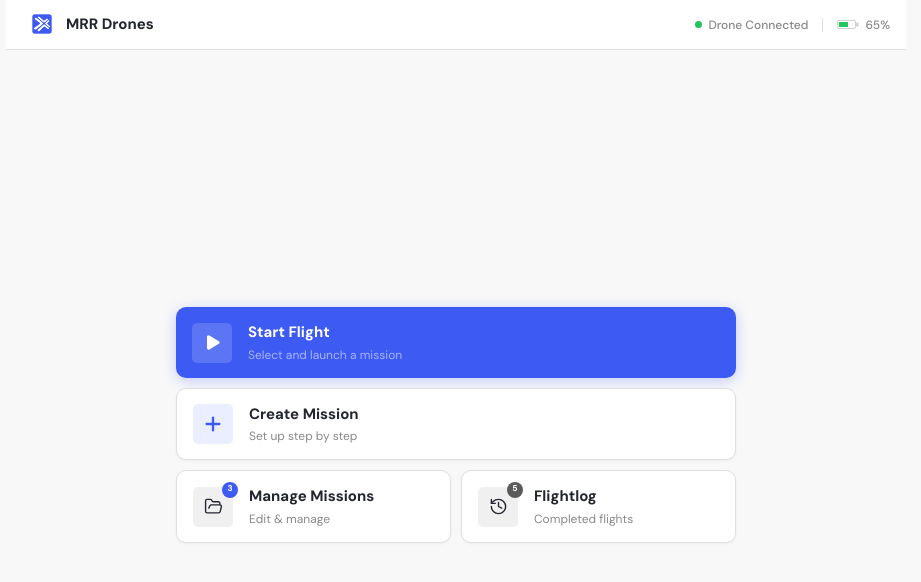
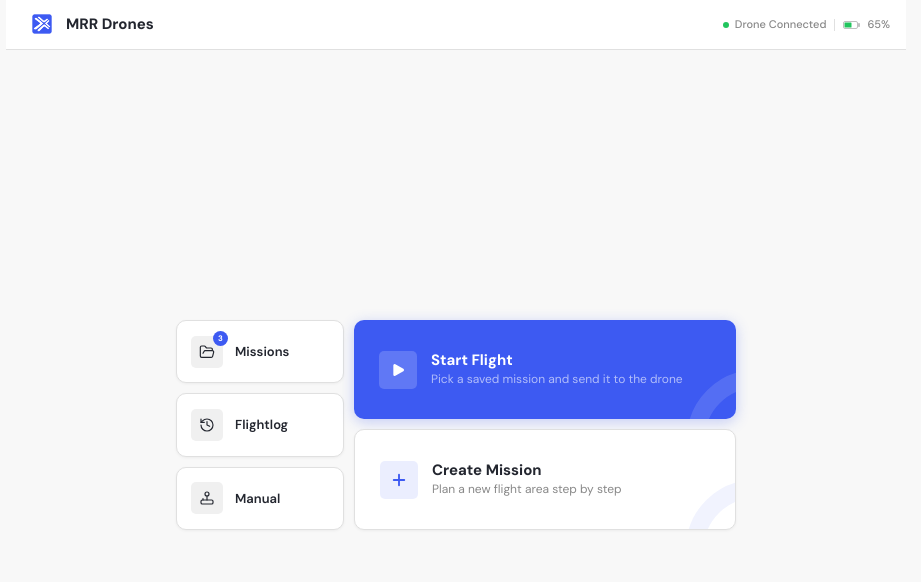
Before and after one commit to Meeszon/MRR-Wizard, a React (Vite) app: page /missions/edit in a window 1280 px wide. Shown: the top 582 px of the page, without its empty margins (184-1105 px from the left). Built offline with nearby package versions, Linux system fonts and the light colour scheme.

Commit message:
New home page layout

```diff
--- a/src/App.jsx
+++ b/src/App.jsx
@@ -12,6 +12,7 @@ import Step4Ready from './pages/wizard/Step4_Ready'
 import EditMissionPage from './pages/EditMissionPage'
 import FlightLogPage from './pages/FlightLogPage'
 import StartFlightPage from './pages/StartFlightPage'
+import ManualFlightPage from './pages/ManualFlightPage'
 
 export default function App() {
   return (
@@ -31,6 +32,7 @@ export default function App() {
                 <Route path="/missions/edit" element={<EditMissionPage />} />
                 <Route path="/flightlog" element={<FlightLogPage />} />
                 <Route path="/start-flight" element={<StartFlightPage />} />
+                <Route path="/manual-flight" element={<ManualFlightPage />} />
                 <Route path="*" element={<Navigate to="/" replace />} />
               </Routes>
             </div>
--- a/src/pages/HomePage.jsx
+++ b/src/pages/HomePage.jsx
@@ -1,5 +1,5 @@
 import { useNavigate } from 'react-router-dom'
-import { Plus, FolderOpen, Play, History } from 'lucide-react'
+import { Plus, FolderOpen, Play, History, Joystick } from 'lucide-react'
 import logo from '../assets/logo.png'
 import { useMissions } from '../hooks/useMissions'
 import { useWizard } from '../hooks/useWizard'
@@ -12,7 +12,7 @@ const DRONE_BATTERY = 65
 
 export default function HomePage() {
   const navigate = useNavigate()
-  const { missions, completedMissions } = useMissions()
+  const { missions } = useMissions()
   const { startNewWizard } = useWizard()
 
   function handleNewMission() {
@@ -35,192 +35,233 @@ export default function HomePage() {
         <span className="font-bold text-title ml-1" style={{ fontSize: '15px' }}>
           MRR Drones
         </span>
+
         <div className="ml-auto flex items-center gap-2">
           <div className="flex items-center gap-1.5">
             <div
               style={{
-                width: '7px',
-                height: '7px',
+                width: '6px',
+                height: '6px',
                 borderRadius: '50%',
                 background: DRONE_CONNECTED ? '#22C55E' : '#CBCBCB',
+                flexShrink: 0,
               }}
             />
-            <span style={{ fontSize: '12px', color: '#888', fontWeight: 500 }}>
+            <span style={{ fontSize: '11px', color: '#888', fontWeight: 500 }}>
               {DRONE_CONNECTED ? 'Drone Connected' : 'No drone'}
             </span>
           </div>
           {DRONE_CONNECTED && (
-            <div style={{ width: '1px', height: '14px', background: '#E0E0E0', margin: '0 6px' }} />
-          )}
-          {DRONE_CONNECTED && (
+            <>
+              <div style={{ width: '1px', height: '12px', background: '#E0E0E0' }} />
               <div className="flex items-center gap-1.5">
-              <svg width="22" height="9" viewBox="0 0 22 9" fill="none">
+                <svg width="18" height="8" viewBox="0 0 18 8" fill="none" style={{ flexShrink: 0 }}>
+                  <rect x="0.5" y="0.5" width="14" height="7" rx="1.5" stroke="#C0C0C0" />
+                  <rect x="15" y="2" width="2" height="4" rx="0.75" fill="#C0C0C0" />
                   <rect
-                  x="0.5"
-                  y="0.5"
-                  width="18"
-                  height="8"
-                  rx="1.5"
-                  stroke="#D0D0D0"
-                  strokeWidth="1"
-                />
-                <rect x="19" y="2.5" width="2.5" height="4" rx="1" fill="#D0D0D0" />
-                <rect
-                  x="2"
-                  y="2"
-                  width={Math.round((DRONE_BATTERY / 100) * 14)}
+                    x="1.5"
+                    y="1.5"
+                    width={Math.round((DRONE_BATTERY / 100) * 11)}
                     height="5"
                     rx="0.5"
                     fill={DRONE_BATTERY <= 20 ? '#E0515F' : '#22C55E'}
                   />
                 </svg>
-              <span style={{ fontSize: '12px', color: '#888', fontWeight: 500 }}>
+                <span style={{ fontSize: '11px', color: '#888', fontWeight: 500 }}>
                   {DRONE_BATTERY}%
                 </span>
               </div>
+            </>
           )}
         </div>
       </div>
 
       {/* Content */}
       <div className="flex-1 flex items-center justify-center px-8 min-h-0">
-        <div className="flex flex-col gap-2.5 w-full max-w-[560px]">
-          {/* 1 — Start a Flight (blue, full width) */}
-          <button
-            type="button"
-            onClick={() => navigate('/start-flight')}
-            className="flex items-center gap-4 rounded-card active:scale-[0.98] transition-transform select-none w-full"
-            style={{
-              background: BLUE,
-              padding: '14px 16px',
-              boxShadow: '0 3px 14px rgba(61,90,242,0.28)',
-            }}
-          >
-            <div
-              className="flex items-center justify-center rounded-btn flex-shrink-0"
-              style={{ width: '40px', height: '40px', background: 'rgba(255,255,255,0.16)' }}
-            >
-              <Play size={19} color="white" fill="white" strokeWidth={0} />
-            </div>
-            <div className="text-left">
-              <div className="font-bold text-white" style={{ fontSize: '15px' }}>
-                Start Flight
-              </div>
-              <div style={{ fontSize: '12px', color: 'rgba(255,255,255,0.55)', marginTop: '2px' }}>
-                Select and launch a mission
-              </div>
-            </div>
-          </button>
-
-          {/* 2 — Create a new Flight */}
-          <button
-            type="button"
-            onClick={handleNewMission}
-            className="flex items-center gap-4 rounded-card active:scale-[0.98] transition-transform select-none w-full bg-white border border-border"
-            style={{ padding: '14px 16px', boxShadow: '0 1px 3px rgba(0,0,0,0.05)' }}
-          >
-            <div
-              className="flex items-center justify-center rounded-btn flex-shrink-0"
-              style={{ width: '40px', height: '40px', background: 'rgba(61,90,242,0.10)' }}
-            >
-              <Plus size={22} color={BLUE} strokeWidth={2.5} />
-            </div>
-            <div className="text-left">
-              <div className="font-bold text-title" style={{ fontSize: '15px' }}>
-                Create Mission
-              </div>
-              <div style={{ fontSize: '12px', color: '#888', marginTop: '2px' }}>
-                Set up step by step
-              </div>
-            </div>
-          </button>
-
-          {/* 3 — My Missions + Flightlog (white, half width each) */}
-          <div className="grid grid-cols-2 gap-2.5">
+        <div className="flex gap-2.5 w-full max-w-[560px]" style={{ height: '210px' }}>
+          {/* Left column: 3 secondary buttons */}
+          <div className="flex flex-col gap-2.5" style={{ width: '168px' }}>
+            {/* Manage Missions */}
             <button
               type="button"
               onClick={() => navigate('/missions')}
-              className="flex items-center gap-4 rounded-card active:scale-[0.98] transition-transform select-none bg-white border border-border"
-              style={{ padding: '14px 16px', boxShadow: '0 1px 3px rgba(0,0,0,0.05)' }}
+              className="flex-1 flex items-center gap-3 rounded-card active:scale-[0.98] transition-transform select-none bg-white border border-border text-left"
+              style={{ padding: '10px 14px', boxShadow: '0 1px 3px rgba(0,0,0,0.05)' }}
             >
               <div
-                className="flex items-center justify-center rounded-btn flex-shrink-0 relative"
-                style={{ width: '40px', height: '40px', background: '#F0F0F0' }}
+                className="relative flex items-center justify-center rounded-btn flex-shrink-0"
+                style={{ width: '32px', height: '32px', background: '#F0F0F0' }}
               >
-                <FolderOpen size={19} color={DARK} strokeWidth={1.75} />
+                <FolderOpen size={16} color={DARK} strokeWidth={1.75} />
                 {missions.length > 0 && (
                   <span
                     className="absolute font-bold rounded-full"
                     style={{
                       top: '-5px',
                       right: '-5px',
-                      width: '16px',
-                      height: '16px',
-                      fontSize: '8.5px',
+                      width: '15px',
+                      height: '15px',
+                      fontSize: '8px',
                       background: BLUE,
                       color: 'white',
                       display: 'grid',
                       placeItems: 'center',
-                      lineHeight: '1',
                     }}
                   >
                     {missions.length}
                   </span>
                 )}
               </div>
-              <div className="text-left min-w-0">
-                <div className="font-bold text-title truncate" style={{ fontSize: '15px' }}>
-                  Manage Missions
+              <span className="font-semibold text-title truncate" style={{ fontSize: '13px' }}>
+                Missions
+              </span>
+            </button>
+
+            {/* Flightlog */}
+            <button
+              type="button"
+              onClick={() => navigate('/flightlog')}
+              className="flex-1 flex items-center gap-3 rounded-card active:scale-[0.98] transition-transform select-none bg-white border border-border text-left"
+              style={{ padding: '10px 14px', boxShadow: '0 1px 3px rgba(0,0,0,0.05)' }}
+            >
+              <div
+                className="flex items-center justify-center rounded-btn flex-shrink-0"
+                style={{ width: '32px', height: '32px', background: '#F0F0F0' }}
+              >
+                <History size={16} color={DARK} strokeWidth={1.75} />
+              </div>
+              <span className="font-semibold text-title truncate" style={{ fontSize: '13px' }}>
+                Flightlog
+              </span>
+            </button>
+
+            {/* Manual Flight */}
+            <button
+              type="button"
+              onClick={() => navigate('/manual-flight')}
+              className="flex-1 flex items-center gap-3 rounded-card active:scale-[0.98] transition-transform select-none bg-white border border-border text-left"
+              style={{ padding: '10px 14px', boxShadow: '0 1px 3px rgba(0,0,0,0.05)' }}
+            >
+              <div
+                className="flex items-center justify-center rounded-btn flex-shrink-0"
+                style={{ width: '32px', height: '32px', background: '#F0F0F0' }}
+              >
+                <Joystick size={16} color={DARK} strokeWidth={1.75} />
+              </div>
+              <span className="font-semibold text-title truncate" style={{ fontSize: '13px' }}>
+                Manual
+              </span>
+            </button>
+          </div>
+
+          {/* Right column: 2 primary buttons */}
+          <div className="flex flex-col gap-2.5 flex-1">
+            {/* Start Flight */}
+            <button
+              type="button"
+              onClick={() => navigate('/start-flight')}
+              className="flex-1 flex items-center rounded-card active:scale-[0.98] transition-transform select-none overflow-hidden relative"
+              style={{
+                background: BLUE,
+                paddingLeft: '25px',
+                paddingRight: '16px',
+                gap: '14px',
+                boxShadow: '0 3px 14px rgba(61,90,242,0.28)',
+              }}
+            >
+              {/* Decorative arc */}
+              <svg
+                aria-hidden="true"
+                style={{ position: 'absolute', bottom: '-20px', right: '-20px', opacity: 0.12 }}
+                width="90"
+                height="90"
+                viewBox="0 0 90 90"
+                fill="none"
+              >
+                <circle cx="90" cy="90" r="60" stroke="white" strokeWidth="18" fill="none" />
+              </svg>
+              <div
+                className="flex items-center justify-center rounded-btn flex-shrink-0"
+                style={{ width: '38px', height: '38px', background: 'rgba(255,255,255,0.18)' }}
+              >
+                <Play size={16} color="white" fill="white" strokeWidth={0} />
               </div>
               <div
-                  className="truncate"
-                  style={{ fontSize: '12px', color: '#888', marginTop: '2px' }}
+                className="text-left flex-1 min-w-0"
+                style={{
+                  height: '38px',
+                  display: 'flex',
+                  flexDirection: 'column',
+                  justifyContent: 'center',
+                }}
               >
-                  Edit &amp; manage
+                <div
+                  className="font-bold text-white"
+                  style={{ fontSize: '15px', lineHeight: '1.2' }}
+                >
+                  Start Flight
+                </div>
+                <div
+                  style={{
+                    fontSize: '12px',
+                    color: 'rgba(255,255,255,0.60)',
+                    marginTop: '3px',
+                    lineHeight: '1.3',
+                  }}
+                >
+                  Pick a saved mission and send it to the drone
                 </div>
               </div>
             </button>
 
+            {/* Create Mission */}
             <button
               type="button"
-              onClick={() => navigate('/flightlog')}
-              className="flex items-center gap-4 rounded-card active:scale-[0.98] transition-transform select-none bg-white border border-border"
-              style={{ padding: '14px 16px', boxShadow: '0 1px 3px rgba(0,0,0,0.05)' }}
+              onClick={handleNewMission}
+              className="flex-1 flex items-center rounded-card active:scale-[0.98] transition-transform select-none bg-white border border-border overflow-hidden relative"
+              style={{
+                paddingLeft: '25px',
+                paddingRight: '16px',
+                gap: '14px',
+                boxShadow: '0 1px 3px rgba(0,0,0,0.05)',
+              }}
+            >
+              {/* Decorative arc */}
+              <svg
+                aria-hidden="true"
+                style={{ position: 'absolute', bottom: '-20px', right: '-20px', opacity: 0.07 }}
+                width="90"
+                height="90"
+                viewBox="0 0 90 90"
+                fill="none"
+              >
+                <circle cx="90" cy="90" r="60" stroke={BLUE} strokeWidth="18" fill="none" />
+              </svg>
+              <div
+                className="flex items-center justify-center rounded-btn flex-shrink-0"
+                style={{ width: '38px', height: '38px', background: 'rgba(61,90,242,0.10)' }}
+              >
+                <Plus size={18} color={BLUE} strokeWidth={2.5} />
+              </div>
+              <div
+                className="text-left flex-1 min-w-0"
+                style={{
+                  height: '38px',
+                  display: 'flex',
+                  flexDirection: 'column',
+                  justifyContent: 'center',
+                }}
               >
                 <div
-                className="flex items-center justify-center rounded-btn flex-shrink-0 relative"
-                style={{ width: '40px', height: '40px', background: '#F0F0F0' }}
+                  className="font-bold text-title"
+                  style={{ fontSize: '15px', lineHeight: '1.2' }}
                 >
-                <History size={19} color={DARK} strokeWidth={1.75} />
-                {completedMissions.length > 0 && (
-                  <span
-                    className="absolute font-bold rounded-full"
-                    style={{
-                      top: '-5px',
-                      right: '-5px',
-                      width: '16px',
-                      height: '16px',
-                      fontSize: '8.5px',
-                      background: '#5A5A5A',
-                      color: 'white',
-                      display: 'grid',
-                      placeItems: 'center',
-                      lineHeight: '1',
-                    }}
-                  >
-                    {completedMissions.length}
-                  </span>
-                )}
-              </div>
-              <div className="text-left min-w-0">
-                <div className="font-bold text-title truncate" style={{ fontSize: '15px' }}>
-                  Flightlog
+                  Create Mission
                 </div>
                 <div
-                  className="truncate"
-                  style={{ fontSize: '12px', color: '#888', marginTop: '2px' }}
+                  style={{ fontSize: '12px', color: '#888', marginTop: '3px', lineHeight: '1.3' }}
                 >
-                  Completed flights
+                  Plan a new flight area step by step
                 </div>
               </div>
             </button>
--- /dev/null
+++ b/src/pages/ManualFlightPage.jsx
@@ -0,0 +1,46 @@
+import { useNavigate } from 'react-router-dom'
+import { ArrowLeft, Joystick } from 'lucide-react'
+
+const BLUE = '#3D5AF2'
+
+export default function ManualFlightPage() {
+  const navigate = useNavigate()
+
+  return (
+    <div className="w-full h-full flex flex-col bg-bg-secondary">
+      <div
+        className="relative flex items-center bg-white border-b border-border px-3 flex-shrink-0"
+        style={{ height: 50 }}
+      >
+        <button
+          type="button"
+          onClick={() => navigate('/')}
+          className="w-8 h-8 flex items-center justify-center rounded-btn hover:bg-bg-secondary transition-colors flex-shrink-0"
+        >
+          <ArrowLeft size={18} color="#5A5A5A" />
+        </button>
+        <span
+          className="absolute inset-0 flex items-center justify-center font-bold text-title pointer-events-none"
+          style={{ fontSize: 14 }}
+        >
+          Manual Flight
+        </span>
+      </div>
+
+      <div className="flex-1 flex items-center justify-center px-6">
+        <div className="text-center">
+          <div
+            className="mx-auto mb-4 flex items-center justify-center rounded-btn"
+            style={{ width: 56, height: 56, background: 'rgba(61,90,242,0.10)' }}
+          >
+            <Joystick size={26} color={BLUE} strokeWidth={1.75} />
+          </div>
+          <div className="font-bold text-title mb-1" style={{ fontSize: 15 }}>
+            Manual Flight Mode
+          </div>
+          <div style={{ fontSize: 12, color: '#888' }}>Manual control interface coming soon</div>
+        </div>
+      </div>
+    </div>
+  )
+}
```
Lines whose indentation alone changed are shown as unchanged.
